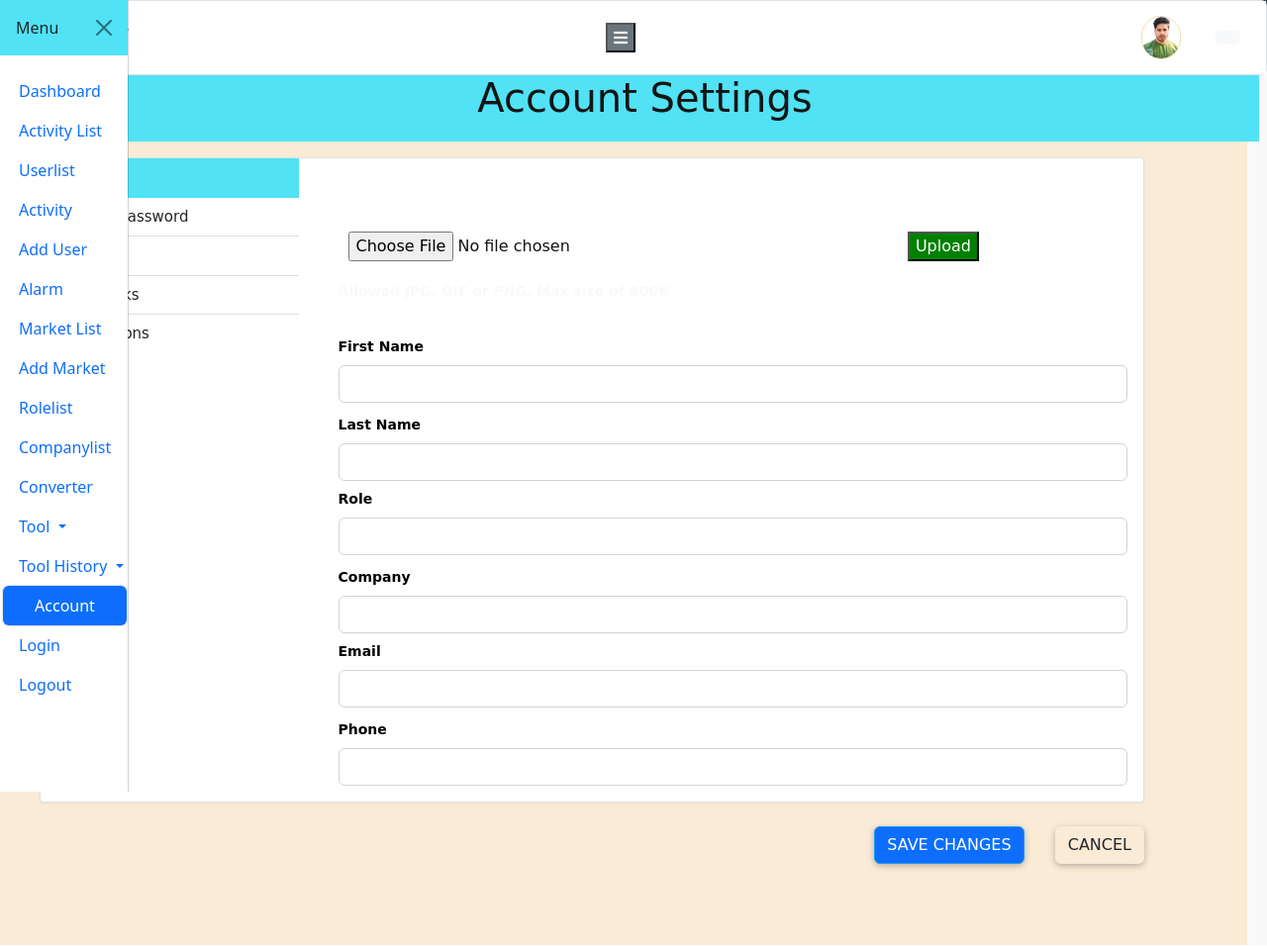
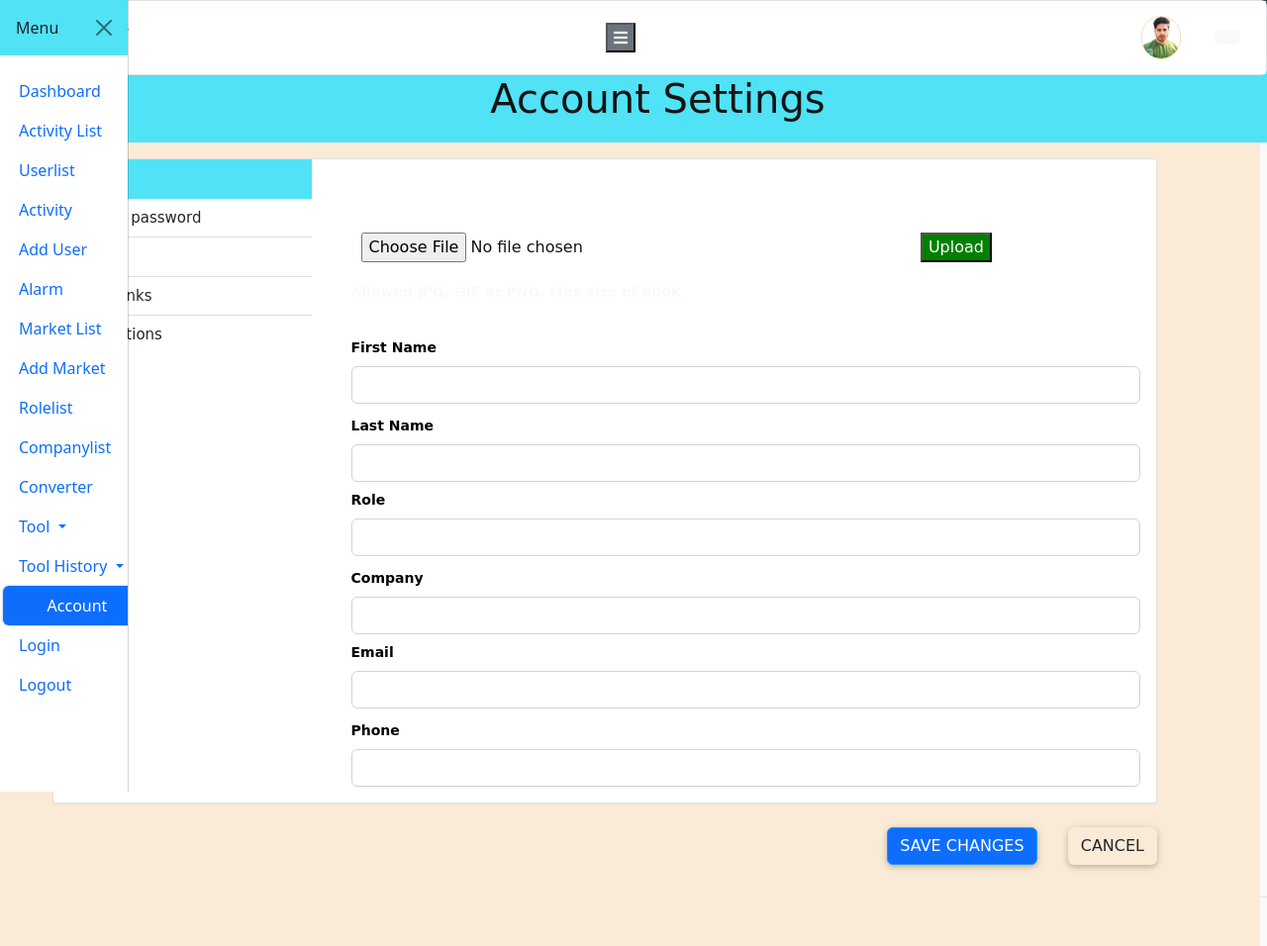
Before and after one commit to pushpendrakumar1/Admin-Dashboard-Full-Stack-, a Django app: template templates/account_settings.html in a window 1280 px wide, after a click that opens the changed part. Shown: the whole page at 99% size. Run offline with Django 3.2, Linux system fonts and the light colour scheme; the template is opened without the code that fills it, so the values that code supplies are empty; some libraries are stand-ins or nearby versions; some web fonts are replaced.

Commit message:
Update account_settings.html

```diff
--- a/templates/account_settings.html
+++ b/templates/account_settings.html
@@ -138,11 +138,11 @@
 
         @media only screen and (max-width: 1600px) {
             .nav-link.active {
-                width: 125px;
+                width: 150px;
             }
 
             .nav-link:hover {
-                width: 125px;
+                width: 150px;
             }
 
 
@@ -284,6 +284,12 @@
             .fixed .content-wrapper {
                 margin-left: -8px;
             }
+
+          .container{
+                width: 80% !important;
+
+            }
+
         }
 
         @media screen and (max-width: 1300px) {
@@ -517,7 +523,7 @@
 
         <div class="row">
 
-            <div class="col-lg-1" id="div1">
+            <div class="col-lg-1" id="div1" style="width: 170px !important;">
                 <nav class="navbar navbar-expand navbar-light bg-light">
                     <div class="container" style="padding: 0px 0px 0px 0px ;">
                         <!-- <div class="container-fluid"> -->
@@ -643,7 +649,7 @@
 
                 </nav>
             </div>
-            <div class="col-lg-11 " id="myDiv">
+            <div class="col border" id="myDiv">
 
 
                 <div class="content-wrapper pb-3" style="
```
